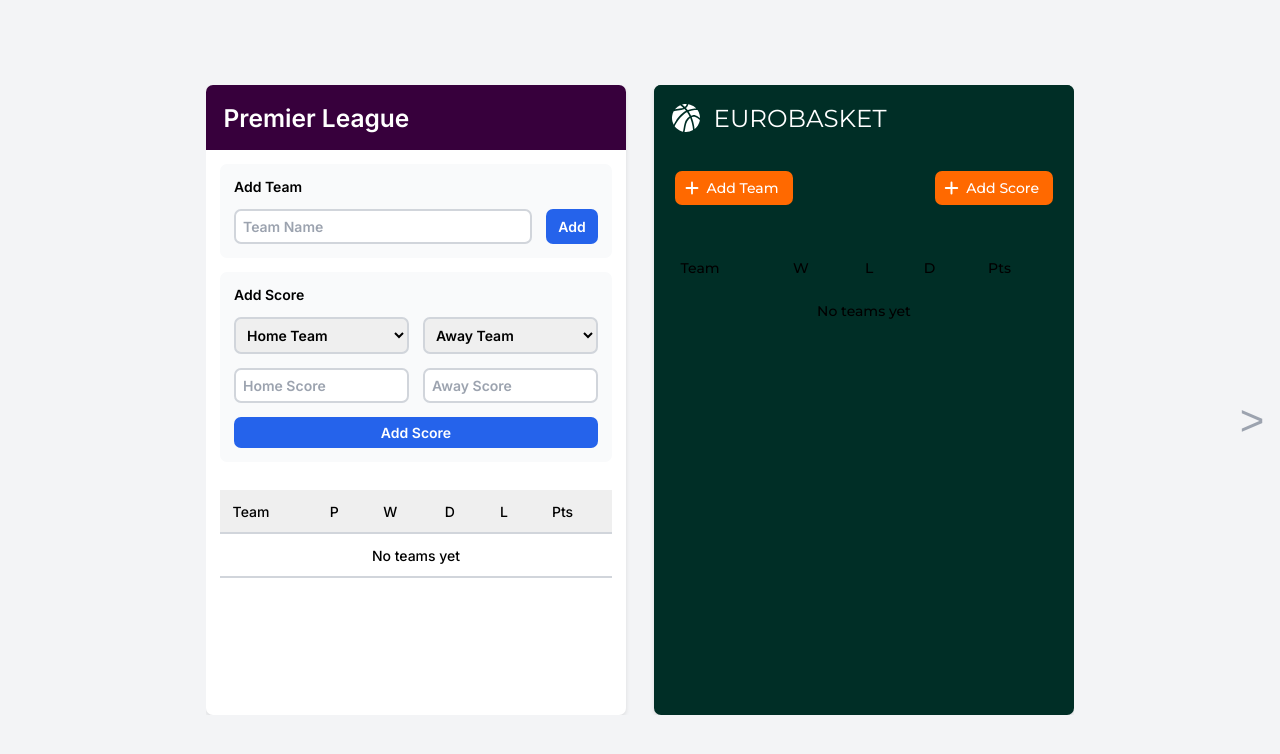
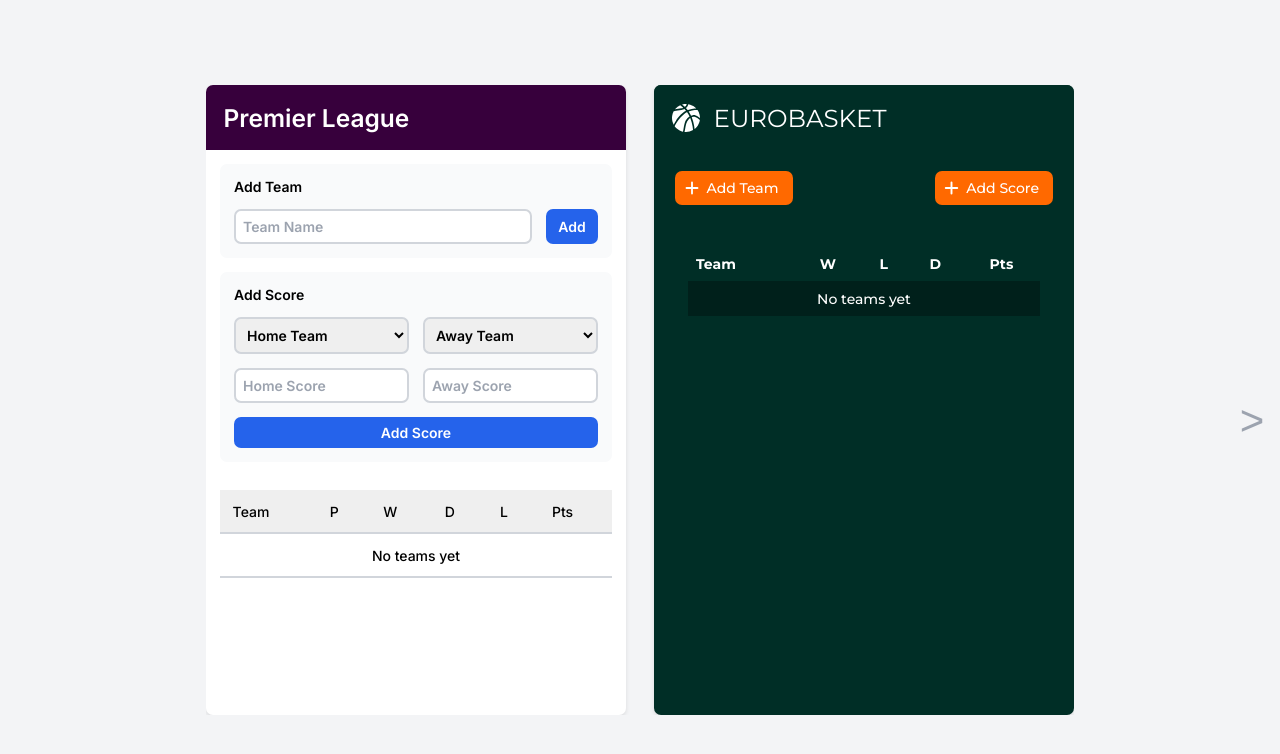
Before and after one commit to vytautas-abramikas/sports-standings, a React (Vite) app: page / in a window 1280 px wide. Shown: the top 754 px of the page. Built offline with nearby package versions, Linux system fonts and the light colour scheme.

Commit message:
StandingsTable with flags for EuroBasket

```diff
--- a/src/components/StandingsTable/StandingsTable.scss
+++ b/src/components/StandingsTable/StandingsTable.scss
@@ -4,8 +4,10 @@
 $color-bg-table-header-wimbledon: #efefef;
 $color-border-wimbledon: #d1d5db;
 
+$color-bg-table-eurobasket: #00201b;
+$color-text-light: #fff;
+
 .table {
-  width: 100%;
   text-align: left;
   font-size: 1rem;
   border-collapse: collapse;
@@ -20,6 +22,7 @@
     font-weight: 500;
   }
   &.premier {
+    width: 100%;
     th {
       border-bottom: 2px solid $color-border-premier;
       background-color: $color-bg-table-header-premier;
@@ -30,6 +33,7 @@
   }
 
   &.wimbledon {
+    width: 100%;
     th {
       padding: 0.6rem;
       border-bottom: 2px solid $color-border-wimbledon;
@@ -43,4 +47,24 @@
       text-align: center;
     }
   }
+
+  &.eurobasket {
+    margin: auto;
+    width: 90%;
+    th {
+      padding: 0.6rem;
+      border: none;
+      background-color: transparent;
+      font-weight: 700;
+      text-align: center;
+      color: $color-text-light;
+    }
+    td {
+      padding: 0.6rem;
+      border: none;
+      background-color: $color-bg-table-eurobasket;
+      text-align: center;
+      color: $color-text-light;
+    }
+  }
 }
--- a/src/components/StandingsTable/StandingsTable.tsx
+++ b/src/components/StandingsTable/StandingsTable.tsx
@@ -2,6 +2,7 @@
 import "./StandingsTable.scss";
 import CheckLogoUrl from "../../assets/check.svg";
 import CrossLogoUrl from "../../assets/cross.svg";
+import { FlagMap } from "../../lib/FlagMap";
 
 export const StandingsTable: React.FC = () => {
   const { instanceId, resultsForTable, opponents } = useStandingsContext();
@@ -39,6 +40,19 @@
             return (
               <tr key={team.id}>
                 <td style={{ textAlign: "left" }}>
+                  {instanceId === "eurobasket" &&
+                    opponent &&
+                    FlagMap[opponent.name] && (
+                      <img
+                        src={FlagMap[opponent.name]}
+                        alt={opponent.name}
+                        style={{
+                          height: "1rem",
+                          marginRight: "0.5rem",
+                          marginBottom: "-0.1rem",
+                        }}
+                      />
+                    )}
                   {opponent ? opponent.name : "Unknown"}
                 </td>
                 {instanceId !== "eurobasket" && <td>{team.played}</td>}
--- /dev/null
+++ b/src/lib/FlagMap.ts
@@ -0,0 +1,13 @@
+const flagModules = import.meta.glob("../assets/flags/*.svg", { eager: true });
+
+export const FlagMap: Record<string, string> = {};
+
+for (const path in flagModules) {
+  // Extract the filename without extension
+  const match = path.match(/\/([^/]+)\.svg$/);
+  if (match) {
+    const country = match[1];
+    // @ts-ignore
+    FlagMap[country] = flagModules[path].default;
+  }
+}
```
